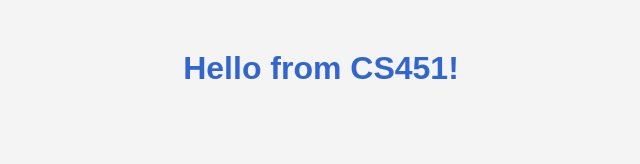
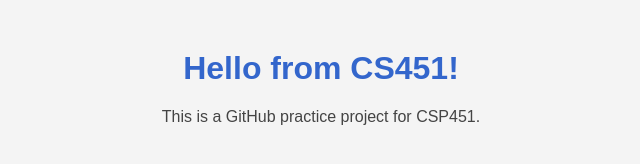
Before and after one commit to sbpatel55/CSP451-Checkpoint1-sbpatel55, a plain HTML site: page index.html in a window 1280 px wide. Shown: the whole page, without its empty margins (319-959 px from the left). Drawn offline with Linux system fonts and the light colour scheme.

Commit message:
refactor: added paragraph to HTML body

```diff
--- a/index.html
+++ b/index.html
@@ -6,6 +6,7 @@
 </head>
 <body>
 	<h1>Hello from CS451!</h1>
+	<p> This is a GitHub practice project for CSP451.</p>
 	<script src="script.js"></script>
 </body>
 </html>
```
